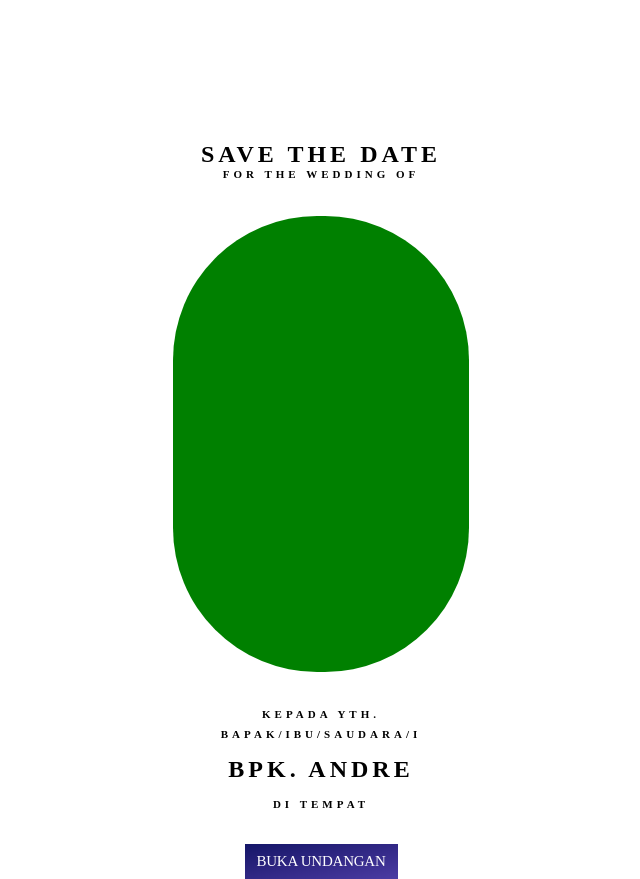
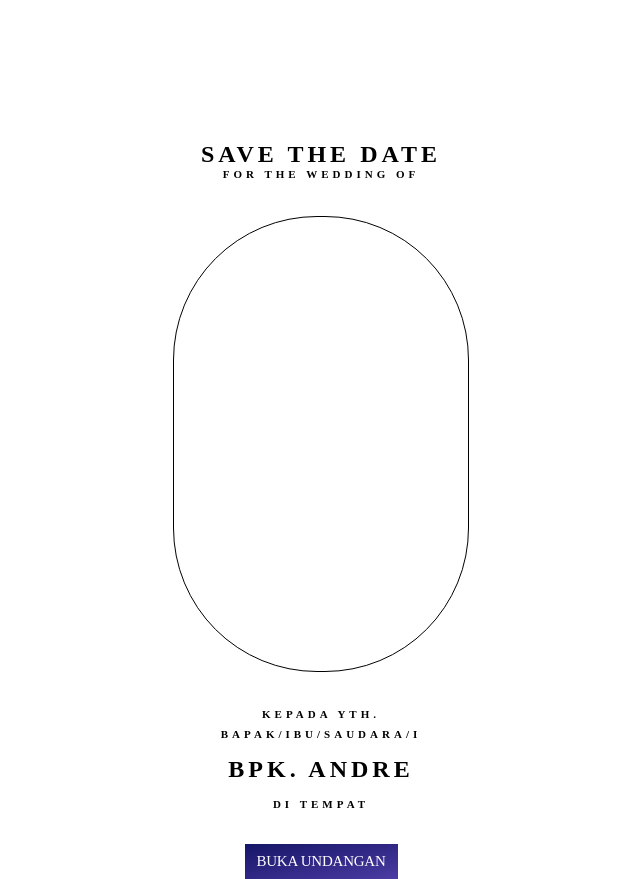
Before and after one commit to Arrasyidff/wedding-invitation, a React (Create React App) app: page / in a window 1280 px wide. Shown: the whole page, without its empty margins (319-959 px from the left). Built offline with nearby package versions, Linux system fonts and the light colour scheme; a web font is replaced by a local one.

Commit message:
feat: update ui

```diff
--- a/src/pages/aghniyaIzzul/components/cover/cover.scss
+++ b/src/pages/aghniyaIzzul/components/cover/cover.scss
@@ -20,7 +20,7 @@
         height: 23rem;
         margin: 1.875rem auto;
         border-radius: 9rem;
-        background: green;
+        border: 1px solid black;
     }
 
     .aghniya__cover-invitation {
```
